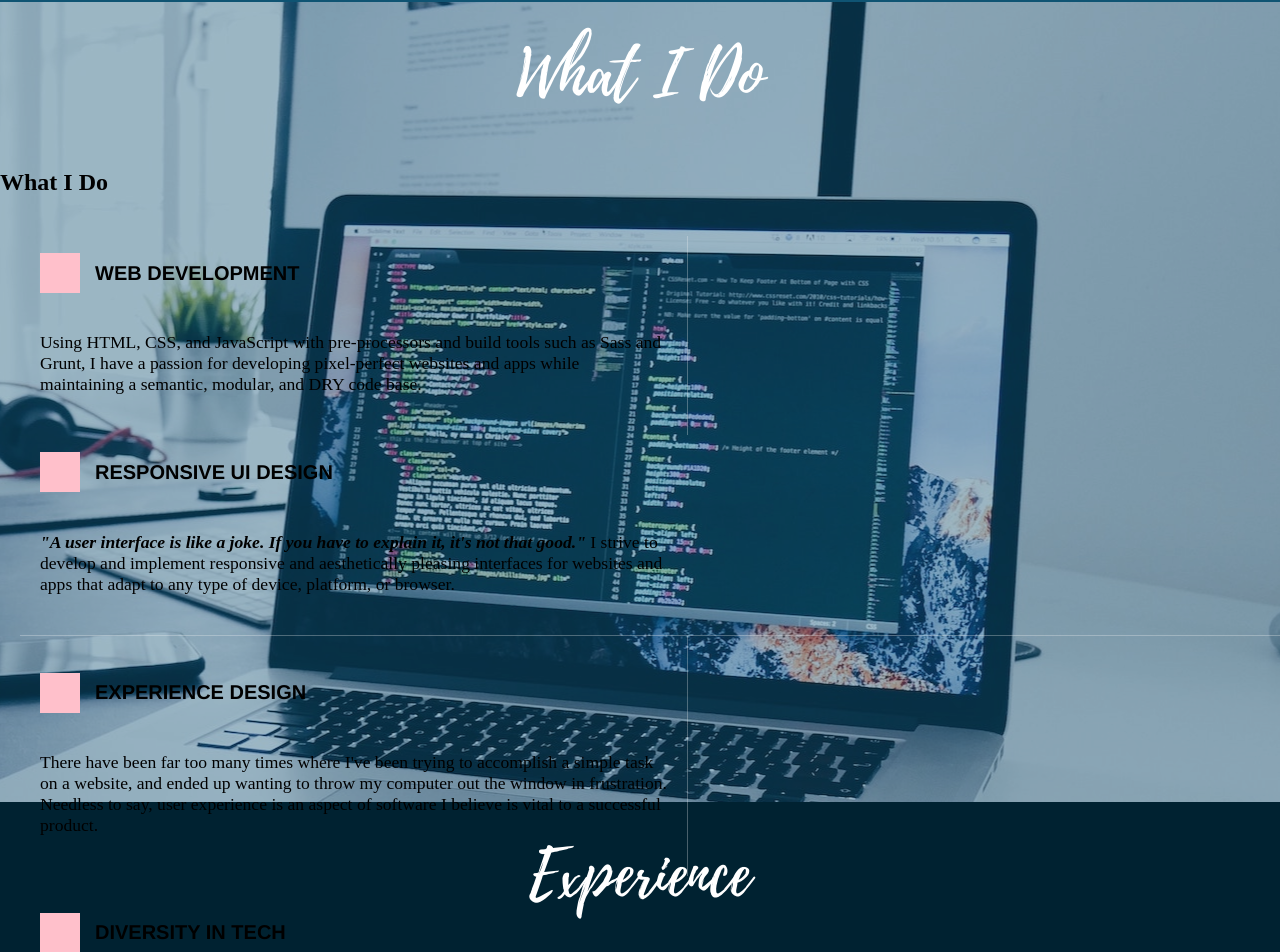
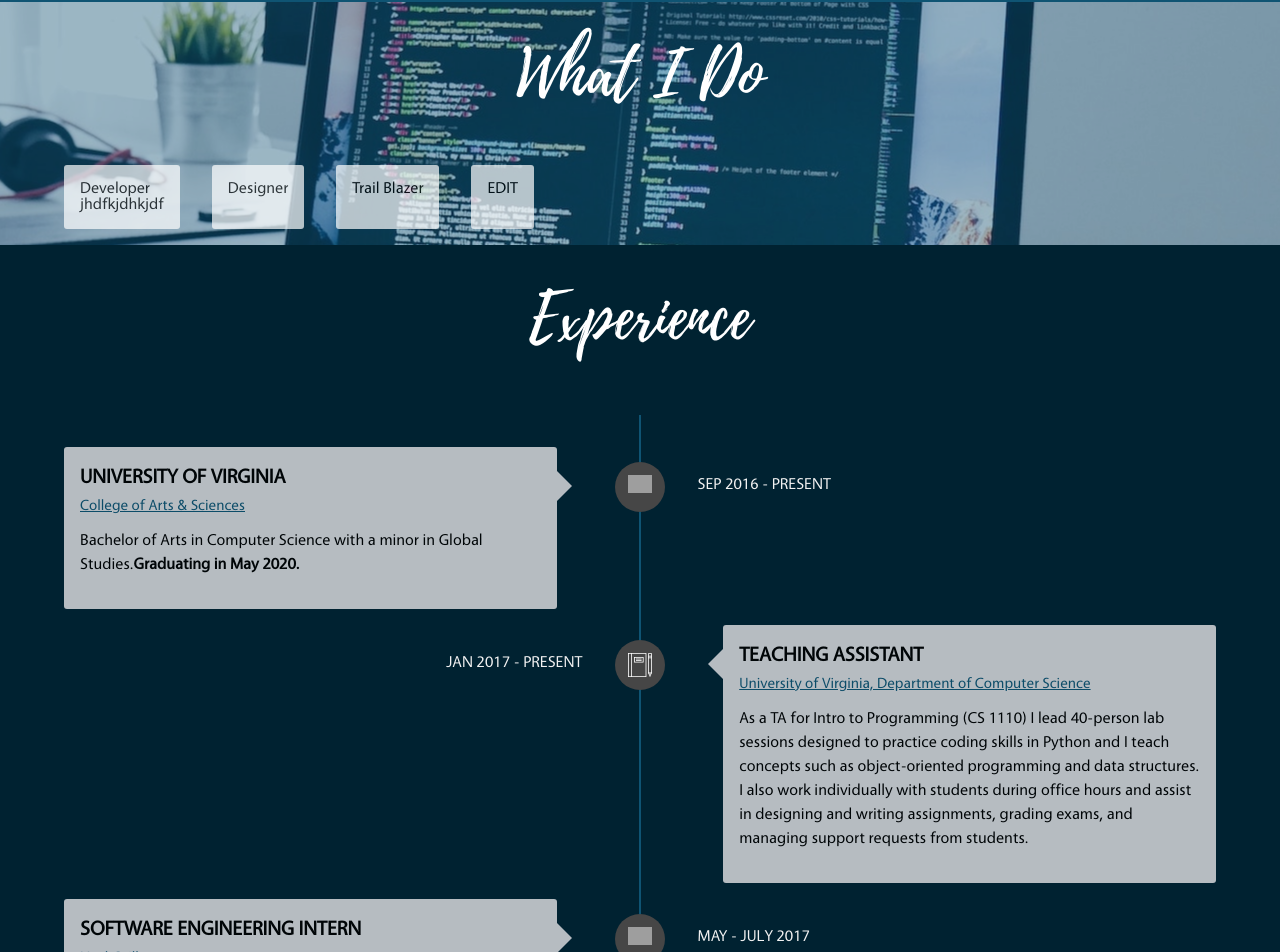
Before and after one commit to kravikanti-zz/PersonalWebsite, a React (Create React App) app in the folder website/: page / in a window 1280 px wide. Shown: the part 2151-3103 px from the top of the page. Built offline with nearby package versions, Linux system fonts and the light colour scheme; grey boxes are pictures that could not be loaded.

Commit message:
added passions section

```diff
--- a/website/src/App.css
+++ b/website/src/App.css
@@ -348,7 +348,7 @@
   font-family: 'PlaylistScript';
   font-size: 4em;
   padding: 0.4em;
-  color: white;
+  color: #d6d7db;
   text-align: center;
 }
 
@@ -419,22 +419,21 @@
 
 /* Portfolio Section Styling */
 
-.passion-outer-container {
+#passion .outer-container {
   background-image: url(./images/code.jpg);
   background-repeat: no-repeat;
   background-position: center center;
   width: 100%;
-  height: 100vh;
   margin: 0 auto;
 }
 
-.passion-inner-container {
+#passion .inner-container {
   background-color: rgba(15, 84, 115, 0.4);
   height: 100%;
   margin: 0 auto;
 }
 
-.passion-heading {
+#passion .heading {
   font-family: 'PlaylistScript';
   font-size: 4em;
   text-align: center;
@@ -442,159 +441,33 @@
   padding: 0.4em;
 }
 
-.passion-content {
-  color: white;
+#passion .content {
   font-family: 'Vegur';
+  display: flex;
+  flex-direction: row;
+  /* justify-content: space-between; */
+  margin: 0 3em;
 }
 
-#services-section a {
-  display: inline-block;
-  position: relative;
-}
-#services-section a:after {
-  content: '';
-  width: 100%;
-  position: absolute;
-  left: 0;
-  bottom: 2px;
-  border-width: 0 0 .5px;
-  border-style: solid;
-  border-color: #cbcbcb;
-}
-#services-section .services-wrapper {
-  width: 100%;
-  margin: 0 auto;
-  padding: 20px;
-}
-@media only screen and (max-width: 1000px) {
-  #services-section .services-wrapper {
-    padding: 0;
+@media only screen and (max-width: 800px) {
+  #passion .content {
+    flex-direction: column;
   }
 }
-#services-section .service-row {
-  width: 100%;
-  height: 50%;
+
+#passion .card {
+  background: white;
+  color: black;
+  opacity: 0.7;
+  padding: 1em;
+  margin: 1em;
+  border-radius: 3px;
 }
-@media only screen and (max-width: 660px) {
-  #services-section .service-row {
-    height: auto;
-  }
+
+#passion .title {
 }
-#services-section .service-row:nth-of-type(odd) {
-  border-bottom: 1px solid rgba(242, 242, 242, .3);
-}
-@media only screen and (max-width: 660px) {
-  #services-section .service-row:nth-of-type(odd) {
-    border: none;
-  }
-}
-#services-section .service-row:nth-of-type(even) .service-column {
-  padding-top: 40px;
-}
-@media only screen and (max-width: 660px) {
-  #services-section .service-row:nth-of-type(even) .service-column {
-    padding-top: 20px;
-  }
-}
-#services-section .service-row .service-column {
-  display: inline-block;
-  vertical-align: top;
-  width: 49%;
-  height: 100%;
-  padding: 20px;
-  overflow: hidden;
-  white-space: nowrap;
-}
-@media only screen and (max-width: 660px) {
-  #services-section .service-row .service-column {
-    display: block;
-    width: 100%;
-    border: none;
-  }
-}
-@media only screen and (max-width: 480px) {
-  #services-section .service-row .service-column {
-    padding: 20px 0;
-  }
-}
-#services-section .service-row .service-column:nth-of-type(odd) {
-  border-right: 1px solid rgba(242, 242, 242, .3);
-}
-@media only screen and (max-width: 660px) {
-  #services-section .service-row .service-column:nth-of-type(odd) {
-    border: none;
-  }
-}
-#services-section .service-row .service-column .service-img {
-  width: 40px;
-  margin-right: 15px;
-  display: inline-block;
-  vertical-align: middle;
-  position: relative;
-  top: -5px;
-}
-#services-section .service-row .service-column .sprite {
-  width: 40px;
-  height: 40px;
-  margin-right: 15px;
-  display: inline-block;
-  vertical-align: middle;
-  position: relative;
-  top: -3px;
-  background-repeat: no-repeat;
-  background-position: center center;
-  background-size: 100%;
-}
-@media only screen and (max-width: 400px) {
-  #services-section .service-row .service-column .sprite {
-    width: 35px;
-    height: 35px;
-  }
-}
-#services-section .service-row .service-column .sprite.webdev {
-  /* background-image: url(../img/icons/html.png); */
-  background: pink;
-}
-#services-section .service-row .service-column .sprite.ui {
-  /* background-image: url(../img/icons/pencil.png); */
-  background: pink;
-  background-size: 90%;
-}
-#services-section .service-row .service-column .sprite.xd {
-  /* background-image: url(../img/icons/ux-design.png); */
-  background: pink;
-}
-#services-section .service-row .service-column .sprite.wit {
-  /* background-image: url(../img/icons/internet.png); */
-  background: pink;
-  background-size: 90%;
-}
-#services-section .service-row .service-column .service-heading {
-  font-family: Gotham, Helvetica, Arial, sans-serif;
-  text-transform: uppercase;
-  margin: 0 0 30px;
-  font-size: 20px;
-  display: inline-block;
-}
-@media only screen and (max-width: 1170px) {
-  #services-section .service-row .service-column .service-heading {
-    font-size: 2vw;
-  }
-}
-@media only screen and (max-width: 660px) {
-  #services-section .service-row .service-column .service-heading {
-    font-size: 4vw;
-  }
-}
-@media only screen and (max-width: 440px) {
-  #services-section .service-row .service-column .service-heading {
-    font-size: 16px;
-  }
-}
-#services-section .service-row .service-column .service-text {
-  font-size: 1.1em;
-  margin-bottom: 20px;
-  white-space: initial;
+
+#passion .body {
 }
 
 /* Experience Page Styling */
--- a/website/src/App.js
+++ b/website/src/App.js
@@ -24,7 +24,7 @@ class App extends Component {
   };
 
   scrollToPassions = () => {
-    scrollToElement(".passion-outer-container", { duration: 750 });
+    scrollToElement("#passion", { duration: 750 });
   };
 
   scrollToExperience = () => {
@@ -295,90 +295,20 @@ class App extends Component {
           </div>
         </div>
 
-        <div className="passion-outer-container">
-          <div className="passion-inner-container">
-            <div className="passion-heading">What I Do</div>
-            {/* <div className="passion-content">Section 1</div>
-            <div className="passion-content">Section 2</div>
-            <div className="passion-content">Section 3</div> */}
-            <section id="services-section" className="section gap">
-              <div
-                className="bg"
-                data-anchor-target="#services-section"
-                data-bottom-top="transform: translate3d(0px, -150px, 0px);"
-                data-top-bottom="transform: translate3d(0px, 150px, 0px);"
-              />
-              <div className="overlay-wrapper">
-                <div className="fade-in">
-                  <h1 className="section-heading">What I Do</h1>{" "}
-                  <span className="divider" />
-                  <div className="services-wrapper">
-                    <div className="service-row">
-                      <div className="service-column">
-                        <div className="sprite webdev" />
-                        <h2 className="service-heading">Web Development</h2>
-                        <p className="service-text">
-                          Using HTML, CSS, and JavaScript with pre-processors
-                          and build tools such as Sass and Grunt, I have a
-                          passion for developing pixel-perfect websites and apps
-                          while maintaining a semantic, modular, and DRY code
-                          base.
-                        </p>
-                      </div>
-                      <div className="service-column">
-                        <div className="sprite ui" />
-                        <h2 className="service-heading">
-                          Responsive UI Design
-                        </h2>
-                        <p className="service-text">
-                          <strong>
-                            <em>
-                              "A user interface is like a joke. If you have to
-                              explain it, it's not that good."
-                            </em>
-                          </strong>{" "}
-                          I strive to develop and implement responsive and
-                          aesthetically pleasing interfaces for websites and
-                          apps that adapt to any type of device, platform, or
-                          browser.
-                        </p>
-                      </div>
-                    </div>
-                    <div className="service-row">
-                      <div className="service-column">
-                        <div className="sprite xd" />
-                        <h2 className="service-heading">Experience Design</h2>
-                        <p className="service-text">
-                          There have been far too many times where I've been
-                          trying to accomplish a simple task on a website, and
-                          ended up wanting to throw my computer out the window
-                          in frustration. Needless to say, user experience is an
-                          aspect of software I believe is vital to a successful
-                          product.
-                        </p>
-                      </div>
-                      <div className="service-column">
-                        <div className="sprite wit" />
-                        <h2 className="service-heading">Diversity in Tech</h2>
-                        <p className="service-text">
-                          Beyond coding, I am a strong advocate for diversity in
-                          the tech industry, especially for women. I currently
-                          serve as President for Northeastern's women in tech
-                          club,{" "}
-                          <a href="http://nuwit.ccs.neu.edu/" target="_blank">
-                            NUWIT
-                          </a>, and was a 2016{" "}
-                          <a href="http://ghc.anitaborg.org/" target="_blank">
-                            Grace Hopper Conference
-                          </a>{" "}
-                          Scholar.
-                        </p>
-                      </div>
-                    </div>
-                  </div>
+        <div id="passion">
+          <div className="outer-container">
+            <div className="inner-container">
+              <div className="heading">What I Do</div>
+              <div className="content">
+                <div className="card">
+                  <div className="title">Developer</div>
+                  <div className="body">jhdfkjdhkjdf</div>
                 </div>
+                <div className="card">Designer</div>
+                <div className="card">Trail Blazer</div>
+                <div className="card">EDIT</div>
               </div>
-            </section>
+            </div>
           </div>
         </div>
 
```
